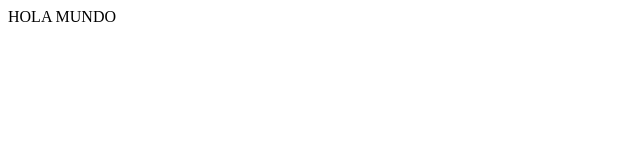
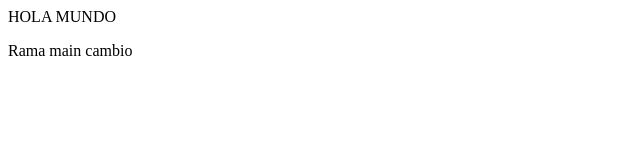
Before and after one commit to Tatidl/gitcom23025, a plain HTML site: page index.html in a window 1280 px wide. Shown: the whole page, without its empty margins (0-640 px from the left). Drawn offline with Linux system fonts and the light colour scheme.

Commit message:
Cambio en main

```diff
--- a/index.html
+++ b/index.html
@@ -1 +1,2 @@
 <P>HOLA MUNDO</P>
+<p>Rama main cambio</p>
```
